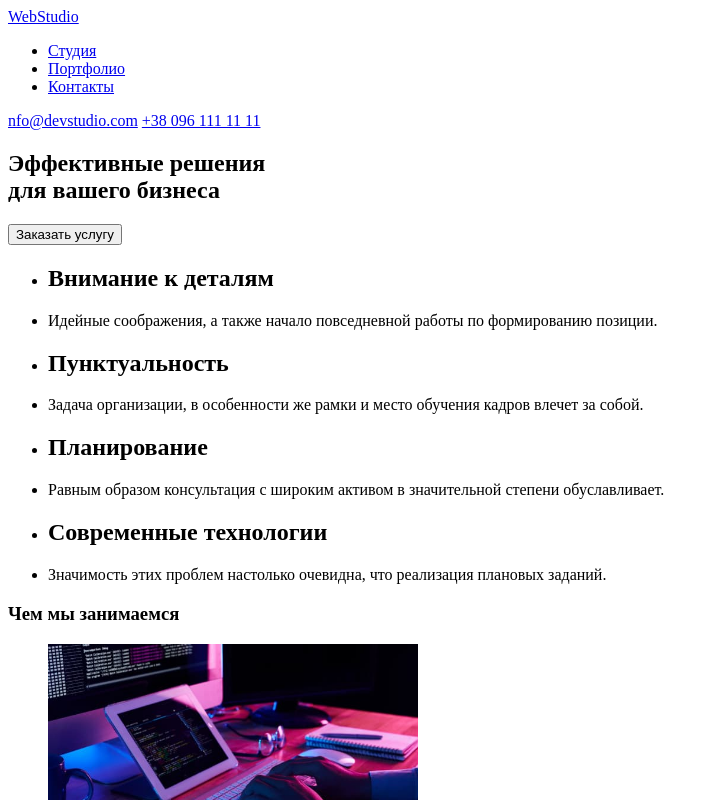
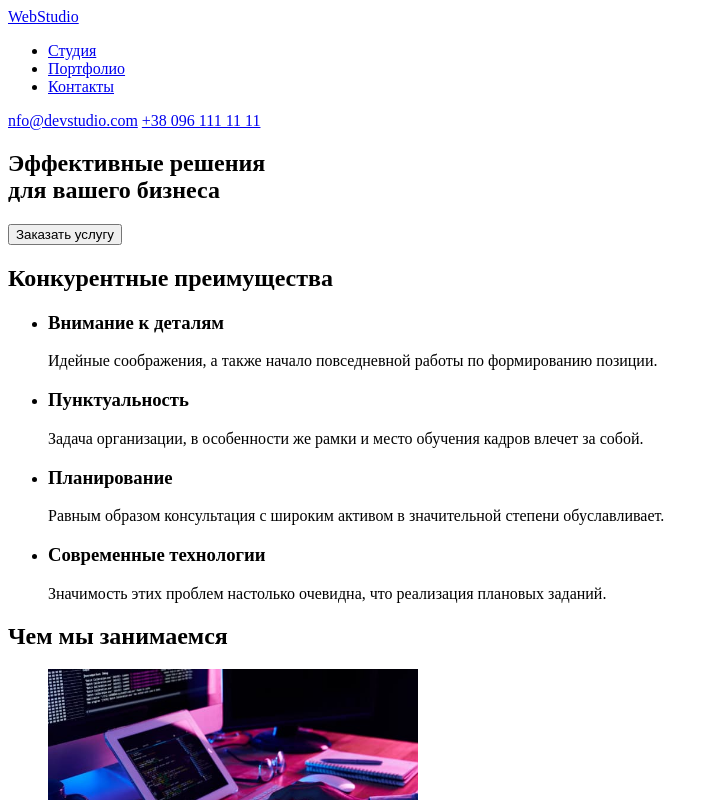
Before and after one commit to Zorotool/goit-markup-hw-01, a plain HTML site: page index.html in a window 1280 px wide. Shown: the top 800 px of the page, without its empty margins (0-719 px from the left). Drawn offline with Linux system fonts and the light colour scheme.

Commit message:
Исправление ошибок 13.05.22

```diff
--- a/index.html
+++ b/index.html
@@ -41,32 +41,29 @@
 
         <!-- Конкурентные преимущества -->
         <section>
+            <h2>Конкурентные преимущества</h2>
             <ul>
                 <li>
-                    <h2>Внимание к деталям</h2>
-                <li>
+                    <h3>Внимание к деталям</h3>
                     <p>Идейные соображения, а также начало повседневной работы по формированию позиции.</p>
                 </li>
                 <li>
-                    <h2>Пунктуальность</h2>
-                <li>
+                    <h3>Пунктуальность</h3>
                     <p>Задача организации, в особенности же рамки и место обучения кадров влечет за собой.</p>
                 </li>
                 <li>
-                    <h2>Планирование</h2>
-                <li>
+                    <h3>Планирование</h3>
                     <p>Равным образом консультация с широким активом в значительной степени обуславливает.</p>
                 </li>
                 <li>
-                    <h2>Современные технологии</h2>
-                <li>
+                    <h3>Современные технологии</h3>
                     <p>Значимость этих проблем настолько очевидна, что реализация плановых заданий.</p>
                 </li>
             </ul>
         </section>
 
         <section>
-            <h3>Чем мы занимаемся</h3>
+            <h2>Чем мы занимаемся</h2>
             <ul>
                 <li><img src="./images/001.jpg" alt="Схема" width="370"></li>
                 <li><img src="./images/002.jpg" alt="Ноутбук" width="370"></li>
@@ -78,22 +75,22 @@
             <h2>Наша команда</h2>
             <ul>
                 <li><img src="./images/004.jpg" alt="Демьяненок" width="270">
-                    <h4>Игорь Демьяненко</h4>
+                    <h3>Игорь Демьяненко</h3>
                     <p class="position">Product Designer</p>
                 </li>
 
                 <li><img src="./images/005.jpg" alt="Репина" width="270">
-                    <h4>Ольга Репина</h4>
+                    <h3>Ольга Репина</h3>
                     <p class="position">Frontend Developer</p>
                 </li>
 
                 <li><img src="./images/006.jpg" alt="Тарасов" width="270">
-                    <h4>Николай Тарасов</h4>
+                    <h3>Николай Тарасов</h3>
                     <p class="position"></p>Marketing
                 </li>
 
                 <li><img src="./images/007.jpg" alt="Ермаков" width="270">
-                    <h4>Михаил Ермаков</h4>
+                    <h3>Михаил Ермаков</h3>
                     <p class="position">UI Designer</p>
                 </li>
             </ul>
```
